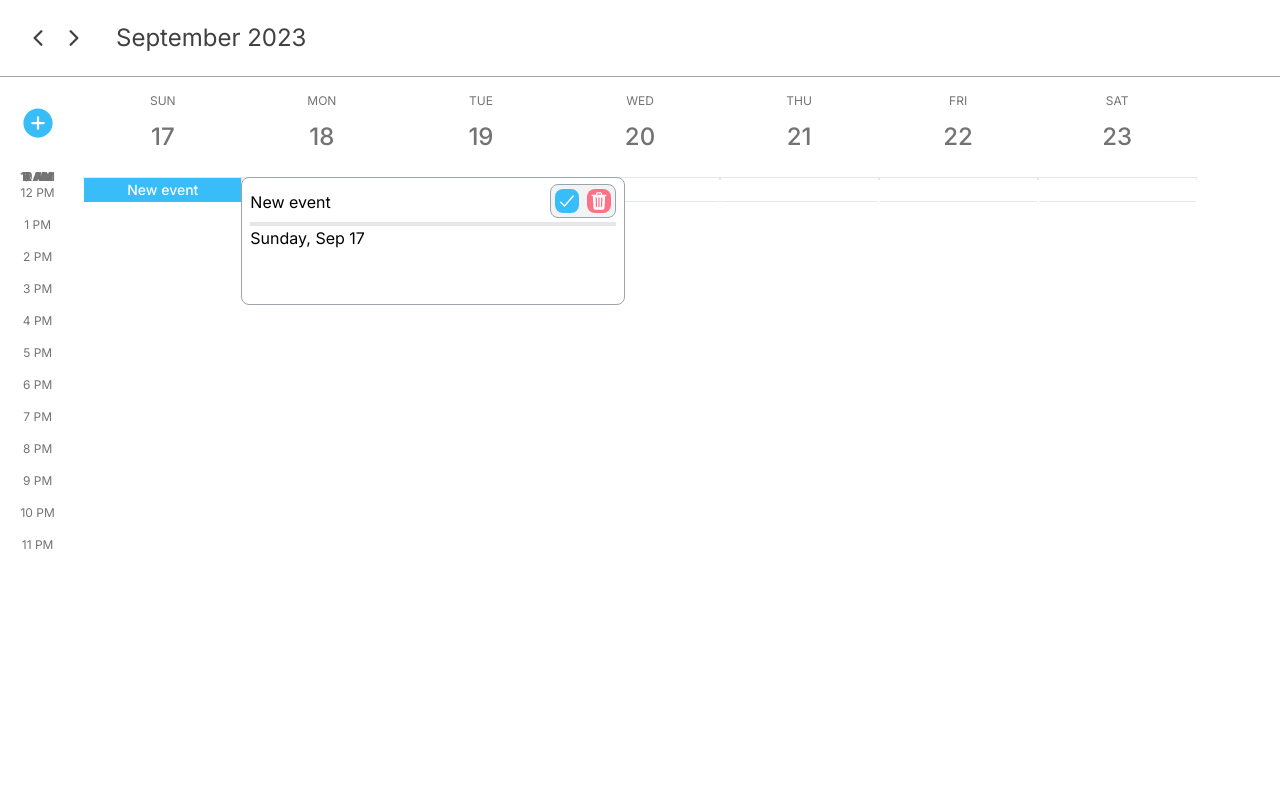
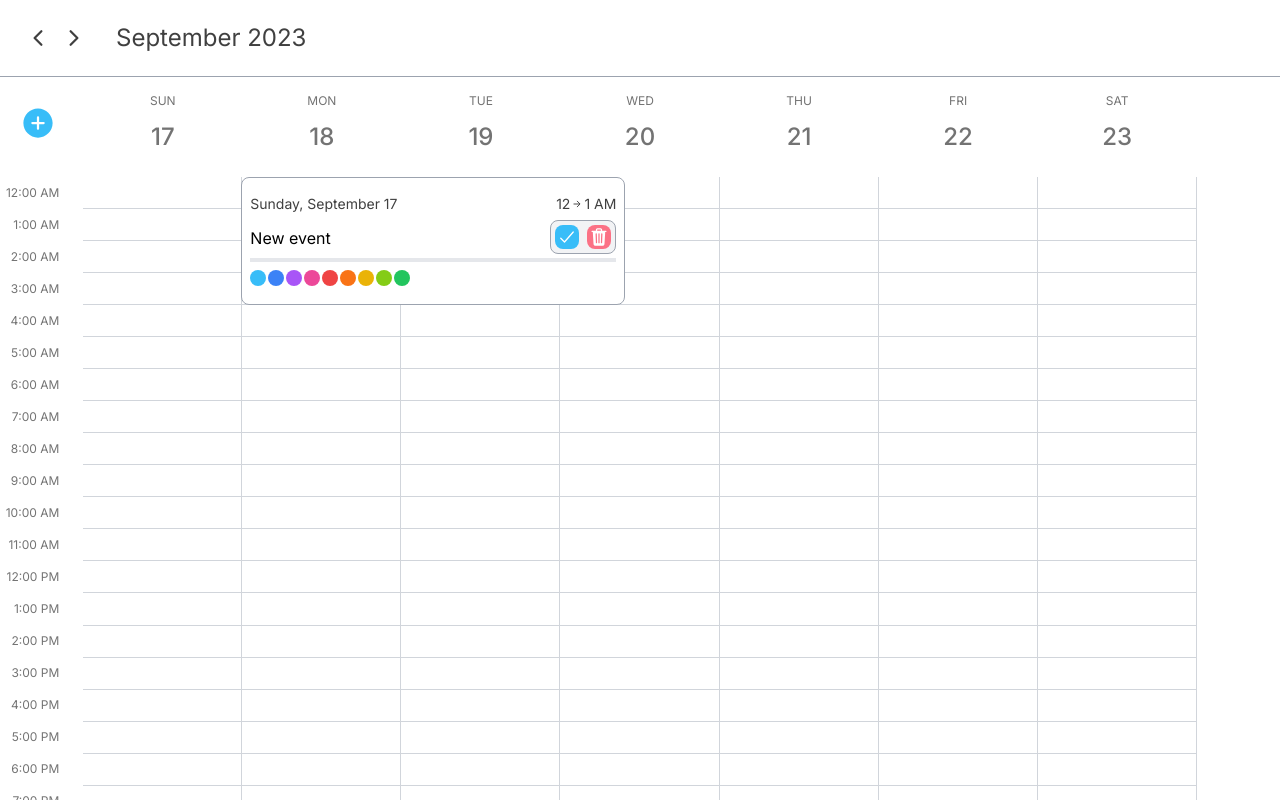
Before and after one commit to damianoconnor04/calendar, a Next.js app: page / in a window 1280 px wide. Both pictures are taken after a click on the button 162 px from the left and 189 px from the top of the page. Built offline with nearby package versions, Linux system fonts and the light colour scheme.

Commit message:
Remove moment pkg

```diff
--- a/src/app/components/EventModal.tsx
+++ b/src/app/components/EventModal.tsx
@@ -1,9 +1,10 @@
-'use client'
 import React, { useEffect } from 'react'
-import { IoCheckmark, IoRemove, IoTrash } from 'react-icons/io5'
+import { IoArrowForward, IoArrowForwardCircleOutline, IoCheckmark, IoTrash } from 'react-icons/io5'
 
 interface EventModalProps { clickedId: string | null, eventNames: { [key: string]: string }, setEventNames: React.Dispatch<React.SetStateAction<{ [key: string]: string }>>, setEventModal: React.Dispatch<React.SetStateAction<boolean>>, removeEvent: (id: string) => void }
 const EventModal: React.FC<EventModalProps> = ({ clickedId, eventNames, setEventNames, setEventModal, removeEvent }) => {
+  const colors = ['bg-sky-400', 'bg-blue-500', 'bg-purple-500', 'bg-pink-500', 'bg-red-500', 'bg-orange-500', 'bg-yellow-500', 'bg-lime-500', 'bg-green-500']
+
   useEffect(() => {
     if (clickedId) {
       const savedEventName = localStorage.getItem(clickedId)
@@ -13,11 +14,17 @@ const EventModal: React.FC<EventModalProps> = ({ clickedId, eventNames, setEvent
     }
   }, [clickedId])
 
-  const handleSave = () => { clickedId && localStorage.setItem(clickedId, eventNames[clickedId]) }
+  const handleSave = () => {
+    clickedId && localStorage.setItem(clickedId, eventNames[clickedId])
+    setEventModal(false)
+  }
   const handleRemove = () => {
     clickedId && localStorage.removeItem(clickedId)
     clickedId && removeEvent(clickedId)
     setEventModal(false)
+  }
+  const setColor = () => {
+
   }
 
   if (clickedId === null) return null
@@ -26,15 +33,24 @@ const EventModal: React.FC<EventModalProps> = ({ clickedId, eventNames, setEvent
   const viewportHeight = window.innerHeight
   console.log(`eventNames: ${eventNames[0]}`)
 
-  const [hour, month, dayOfWeek, date] = clickedId.split('-')
+  const [hour, dayOfWeek, month, date] = clickedId.split('-')
+
+  const hourParts: string[] = hour.split(' ')
+  const timestamp: string = hourParts[1]
+  const hourInt: number = parseInt(hourParts[0])
+  let nextHourInt: number = hourInt + 1; if (nextHourInt > 12) nextHourInt = 1
+  const nextHour: string = nextHourInt + ' ' + timestamp
 
   let left = undefined
   let top = undefined
   if (containerElem && eventElem) {
-    if (eventElem?.left - 384 < containerElem.width) { left = eventElem?.right }
-    if (eventElem?.left + 384 > containerElem.width) { left = eventElem?.left - 384 }
-    if (eventElem?.bottom + 128 > viewportHeight) { top = eventElem?.bottom - 128 }
-    if (eventElem?.bottom + 128 < viewportHeight) { top = eventElem?.top }
+    if (eventElem?.left - 384 < containerElem.width) { left = eventElem?.right } // no x overflow
+    if (eventElem?.left + 384 > containerElem.width) { left = eventElem?.left - 384 } // modal width causes x overflow, switch side
+    if (eventElem?.bottom + 128 < viewportHeight) { top = eventElem?.top } // no y overflow
+    if (eventElem?.bottom + 128 > viewportHeight) { top = eventElem?.bottom - 128 } // modal height causes y overflow, go to top
+    if (eventElem?.bottom > viewportHeight) { top = eventElem?.top - 128 } // only top of button is visible
+
+
     // else { return <MobileEventModal /> }
     // TODO: If modal can't fit without overflow on X axis, display mobile modal
   }
@@ -44,9 +60,20 @@ const EventModal: React.FC<EventModalProps> = ({ clickedId, eventNames, setEvent
   return (
     <div className='w-full max-w-sm max-h-32 h-full bg-white p-2 rounded-lg border border-gray-400' style={{ position: 'absolute', top: `${top}px`, left: `${left}px` }}>
 
-      <div className='flex items-center justify-between'>
+      <div className='flex items-center justify-between text-sm text-neutral-700 cursor-default'>
+        <div className='flex items-start'>
+          <div className='flex flex-col'>
+            <time>{dayOfWeek}, {month} {date}</time>
+          </div>
+        </div>
+        <div className='flex py-2 items-center text-sm text-neutral-700 cursor-default'>
+          <time>{hourInt}</time>
+          <IoArrowForward className='text-sm p-0.5' />
+          <time>{nextHour}</time>
+        </div>
+      </div>
 
-        <div className='flex gap-2 relative w-full'>
+      <div className='relative w-full'>
         <label htmlFor={`${hour}`} className='w-full'>
           <input value={eventNames[clickedId] || ''} onChange={handleEventNameChange} className='pr-16 w-full border-b-4 pt-1 pb-2 focus-visible:outline-none focus-visible:border-b-sky-400' />
         </label>
@@ -59,15 +86,14 @@ const EventModal: React.FC<EventModalProps> = ({ clickedId, eventNames, setEvent
           </button>
         </div>
       </div>
+
+      <div className='flex items-center gap-0.5 py-2'>
+        {colors.map((color, idx) => <button onClick={setColor} key={idx} className={`w-2 h-2 p-2 aspect-square rounded-full ${color}`} />)}
       </div>
 
-      <div className='flex items-start'>
-        <div className='flex flex-col'>
-          <time>{dayOfWeek}, {month} {date}</time>
     </div>
-      </div>
-    </div>
-  );
-};
+
+  )
+}
 
 export default EventModal
--- a/src/app/components/RenderCalendar.tsx
+++ b/src/app/components/RenderCalendar.tsx
@@ -1,9 +1,9 @@
 import React, { useEffect, useState } from 'react'
-import { Moment } from 'moment'
 import { IoAddCircle } from 'react-icons/io5'
 import EventModal from './EventModal'
+import { startOfWeek, endOfWeek, addDays, format, parseISO } from 'date-fns'
 
-interface RenderCalendarProps { currentWeek: Moment, currentHours: Moment }
+interface RenderCalendarProps { currentWeek: Date, currentHours: Date }
 const RenderCalendar: React.FC<RenderCalendarProps> = ({ currentWeek, currentHours }) => {
   useEffect(() => {
     const savedEventNames: { [key: string]: string } = {}
@@ -20,7 +20,7 @@ const RenderCalendar: React.FC<RenderCalendarProps> = ({ currentWeek, currentHou
   const createNewEvent = (hour: string, date: string) => {
     const id = `${hour}-${date}`
     setClickedId(id)
-    setEventNames(prevNames => ({...prevNames, [id]: 'New event'}))
+    if (!eventNames[id]) setEventNames(prevNames => ({ ...prevNames, [id]: 'New event' }))
     setEventModal(true)
   }
 
@@ -33,25 +33,33 @@ const RenderCalendar: React.FC<RenderCalendarProps> = ({ currentWeek, currentHou
   }
 
   const generateDates = () => {
-    const startDate = currentWeek.clone().startOf('week')
-    const endDate = currentWeek.clone().endOf('week')
+    const startDate = startOfWeek(currentWeek)
+    const endDate = endOfWeek(currentWeek)
     const dates = []
-    while (startDate.isSameOrBefore(endDate)) { dates.push(startDate.clone()); startDate.add(1, 'day') }
+    for (let date = startDate; date <= endDate; date = addDays(date, 1)) {
+      dates.push(date)
+    }
     return dates
   }
 
   const generateHours = () => {
-    const firstHour = currentHours.clone().startOf('day')
-    const lastHour = currentHours.clone().endOf('day')
+    const firstHour = new Date(currentHours)
+    firstHour.setHours(0, 0, 0, 0)
+    const lastHour = new Date(firstHour)
+    lastHour.setHours(23, 59, 59, 999)
     const hours = []
-    while (firstHour.isSameOrBefore(lastHour)) { hours.push(firstHour.clone()); firstHour.add(1, 'hour') }
+    while (firstHour <= lastHour) {
+      hours.push(new Date(firstHour))
+      firstHour.setHours(firstHour.getHours() + 1)
+    }
     return hours
   }
 
-  const mapDatesToDaysOfWeek = (dates: Moment[]): { date: Moment; dayOfWeek: string }[] =>
-    dates.map((date) => ({ date, dayOfWeek: date.format('ddd') }))
-  const mapHoursToDaysOfWeek = (hours: Moment[]): { hours: Moment; hour: string }[] =>
-    hours.map((hours) => ({ hours, hour: hours.format('h A') }))
+  const mapDatesToDaysOfWeek = (dates: Date[]): { date: Date; dayOfWeek: string }[] =>
+    dates.map((date) => ({ date, dayOfWeek: date.toLocaleDateString(undefined, { weekday: 'short' }) }))
+
+  const mapHoursToDaysOfWeek = (hours: Date[]): { hours: Date; hour: string }[] =>
+    hours.map((hours) => ({ hours, hour: hours.toLocaleTimeString(undefined, { hour: 'numeric', minute: 'numeric' }) }))
 
   const renderCalendar = () => {
     const dates = generateDates()
@@ -68,29 +76,29 @@ const RenderCalendar: React.FC<RenderCalendarProps> = ({ currentWeek, currentHou
           </button>
           <ul className='w-full grid grid-cols-7 gap-4 p-4 grid-rows-1'>
             {mappedDates.map(({ date, dayOfWeek }) => (
-              <li key={date.format('YYYY-MM-DD')} className='flex flex-col items-center gap-3'>
+              <li key={date.toISOString()} className='flex flex-col items-center gap-3'>
                 <span className='uppercase text-xs text-neutral-500'>{dayOfWeek}</span>
-                <span className='text-2xl font-medium text-neutral-500'>{date.format('D')}</span>
+                <span className='text-2xl font-medium text-neutral-500'>{date.getDate()}</span>
               </li>
             ))}
           </ul>
         </div>
 
-        <main className='h-[calc(100%_-_5.75rem)] grid grid-rows-12 grid-cols-[1fr,15fr,1fr] overflow-y-scroll hide-scroll'>
-          <div className='w-full grid grid-cols-1 grid-rows-12 p-2 whitespace-nowrap place-items-center'>
+        <main className='h-[calc(100%_-_5.75rem)] grid grid-rows-24 grid-cols-[1fr,15fr,1fr] overflow-y-scroll hide-scroll'>
+          <div className='w-full grid grid-cols-1 grid-rows-24 p-2 whitespace-nowrap'>
             {mappedHours.map(({ hour }) => (
               <li key={hour} className='flex flex-col items-end gap-3 p-2'>
                 <span className='uppercase text-xs text-neutral-500'>{hour}</span>
               </li>
             ))}
           </div>
-          <section id='dates-container' className='w-full grid grid-cols-7 grid-rows-12 p-2 overflow-hidden'>
+          <section id='dates-container' className='w-full grid grid-cols-7 grid-rows-24 p-2 overflow-hidden'>
             {mappedDates.map(({ date, dayOfWeek }) => (
-              <div key={dayOfWeek} className='grid grid-cols-1 grid-rows-12 border-x'>
+              <div key={dayOfWeek} className='grid grid-cols-1 grid-rows-24 border-r border-gray-300 last:border-none'>
                 {mappedHours.map(({ hour }) => (
-                  <div id={`${hour}-${date.format('MMM-dddd-DD')}`} key={`${hour}-${date}`} className='border-b'>
-                    <button onClick={() => createNewEvent(hour, date.format('MMM-dddd-DD'))} className='w-full h-full'>
-                    {eventNames[`${hour}-${date.format('MMM-dddd-DD')}`] && <p className='w-full h-full grid place-items-center bg-sky-400 text-white font-medium text-sm'>{eventNames[`${hour}-${date.format('MMM-dddd-DD')}`]}</p>}
+                  <div id={`${hour}-${format(date, 'EEEE-MMMM-dd')}`} key={`${hour}-${date}`} className='relative border-b border-gray-300 last:border-none'>
+                    <button onClick={() => createNewEvent(hour, format(date, 'EEEE-MMMM-dd'))} className='w-full h-full hover:ring-[1px] hover:ring-sky-400'>
+                      {localStorage.getItem(`${hour}-${format(date, 'EEEE-MMMM-dd')}`) && <p className='w-full h-full truncate grid place-items-center bg-sky-400 text-white font-medium text-sm'>{eventNames[`${hour}-${format(date, 'EEEE-MMMM-dd')}`]}</p>}
                     </button>
                   </div>
                 ))}
--- a/src/app/page.tsx
+++ b/src/app/page.tsx
@@ -1,21 +1,29 @@
 'use client'
 import React, { useState } from 'react'
-import moment, { Moment } from 'moment'
+import { IoChevronBack, IoChevronForward } from 'react-icons/io5'
+import { format } from 'date-fns'
 import RenderCalendar from './components/RenderCalendar'
-import { IoChevronBack, IoChevronForward } from 'react-icons/io5'
 
 const Calendar: React.FC = () => {
-  const [currentWeek, setCurrentWeek] = useState<Moment>(moment())
-  const currentHours = moment()
-  const handlePreviousWeek = () => { setCurrentWeek(currentWeek.clone().subtract(1, 'week')) }
-  const handleNextWeek = () => { setCurrentWeek(currentWeek.clone().add(1, 'week')) }
+  const [currentWeek, setCurrentWeek] = useState<Date>(new Date())
+  const currentHours = new Date()
+  const handlePreviousWeek = () => {
+    const newDate = new Date(currentWeek)
+    newDate.setDate(newDate.getDate() - 7)
+    setCurrentWeek(newDate)
+  }
+  const handleNextWeek = () => {
+    const newDate = new Date(currentWeek)
+    newDate.setDate(newDate.getDate() + 7)
+    setCurrentWeek(newDate)
+  }
 
   return (
     <>
       <header className="p-5 flex items-center border-b border-gray-400">
         <button className='p-1.5 text-2xl text-neutral-700 rounded-full hover:bg-neutral-300/20 transition-colors' onClick={handlePreviousWeek}><IoChevronBack /></button>
         <button className='p-1.5 text-2xl text-neutral-700 rounded-full hover:bg-neutral-300/20 transition-colors' onClick={handleNextWeek}><IoChevronForward /></button>
-        <h1 className="ml-6 text-2xl text-neutral-700">{currentWeek.format('MMMM YYYY')}</h1>
+        <h1 className="ml-6 text-2xl text-neutral-700">{format(currentWeek, 'MMMM yyyy')}</h1>
       </header>
 
       <RenderCalendar currentWeek={currentWeek} currentHours={currentHours} />
```
Lines whose indentation alone changed are shown as unchanged.
